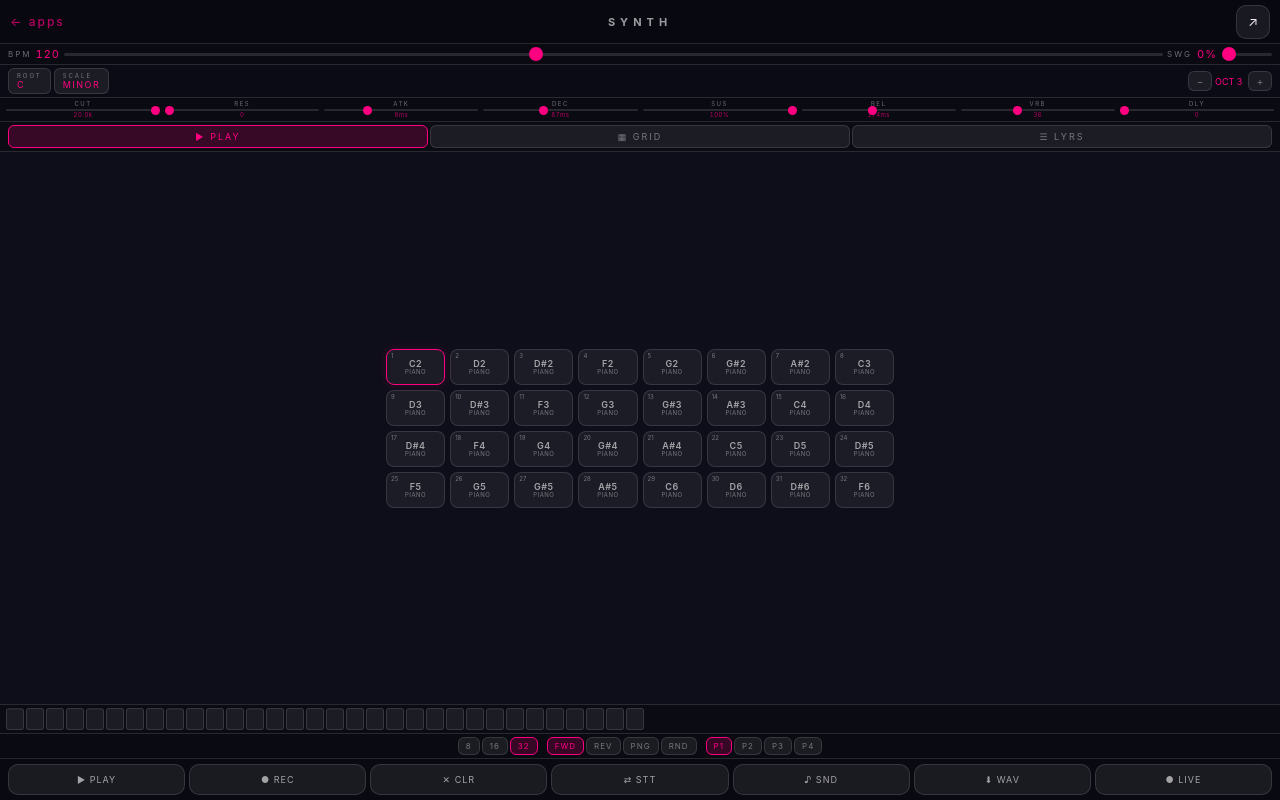
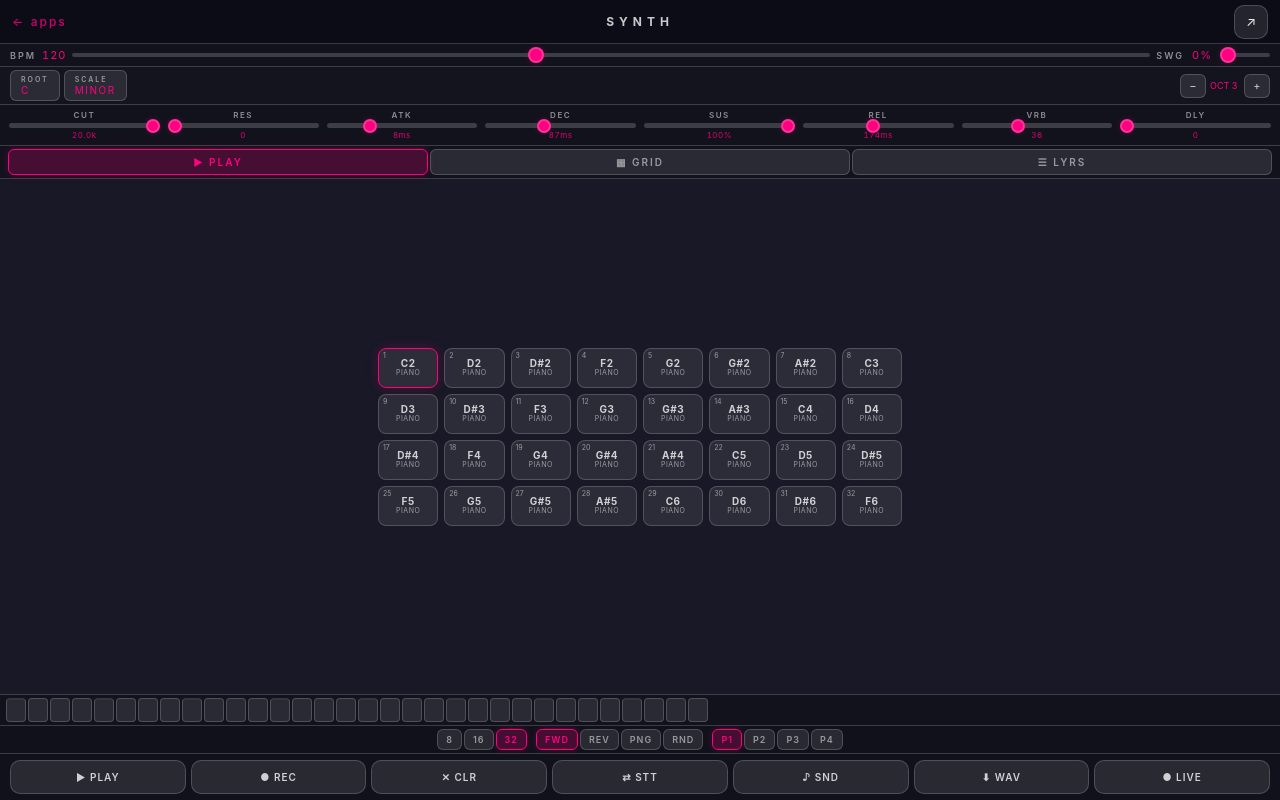
Before and after one commit to 1800bobrossdotcom-byte/cbay, a website: page public/synth.html in a window 1280 px wide. Drawn offline with Linux system fonts and the light colour scheme.

Commit message:
brighter realistic design: all 10 apps - upgraded CSS vars, SYNTH layout overhaul with larger labels/knobs/controls

```diff
--- a/public/synth.html
+++ b/public/synth.html
@@ -7,96 +7,100 @@
 <style>
 *,*::before,*::after{margin:0;padding:0;box-sizing:border-box}
 :root{
-  --bg:#0e0e1a;--surface:rgba(255,255,255,0.07);--border:rgba(255,255,255,0.12);
-  --text:#f0e8f4;--text-dim:rgba(255,255,255,0.6);--text-muted:rgba(255,255,255,0.4);
-  --accent:#FF0080;--accent-dim:rgba(255,0,128,0.18);--accent-border:rgba(255,0,128,0.40);
-  --accent-glow:rgba(255,0,128,0.15);--pad-bg:rgba(255,255,255,0.06);
-  --rec:#FF3333;--rec-dim:rgba(255,51,51,0.18);
+  --bg:#181826;--surface:rgba(255,255,255,0.10);--border:rgba(255,255,255,0.18);
+  --text:#f2eaf6;--text-dim:rgba(255,255,255,0.78);--text-muted:rgba(255,255,255,0.52);
+  --accent:#FF0080;--accent-dim:rgba(255,0,128,0.22);--accent-border:rgba(255,0,128,0.48);
+  --accent-glow:rgba(255,0,128,0.22);--pad-bg:rgba(255,255,255,0.09);
+  --rec:#FF3333;--rec-dim:rgba(255,51,51,0.22);
 }
 html,body{width:100%;height:100%;overflow:hidden;background:var(--bg);
   font-family:-apple-system,BlinkMacSystemFont,'Segoe UI',system-ui,sans-serif;
   color:var(--text);-webkit-user-select:none;user-select:none;touch-action:manipulation}
 #app{display:flex;flex-direction:column;width:100%;height:100%;height:100dvh}
 
-.topbar{display:flex;align-items:center;justify-content:space-between;height:44px;padding:0 10px;
-  background:rgba(8,8,16,0.9);backdrop-filter:blur(16px);-webkit-backdrop-filter:blur(16px);
+.topbar{display:flex;align-items:center;justify-content:space-between;height:44px;padding:0 12px;
+  background:rgba(12,12,22,0.92);backdrop-filter:blur(16px);-webkit-backdrop-filter:blur(16px);
   border-bottom:1px solid var(--border);flex-shrink:0;z-index:10;position:relative}
-.topbar a{color:var(--accent);text-decoration:none;font-size:12px;letter-spacing:2px;font-weight:500;opacity:0.7}
+.topbar a{color:var(--accent);text-decoration:none;font-size:12px;letter-spacing:2px;font-weight:500;opacity:0.8}
 .topbar a:hover{opacity:1}
-.topbar .title{font-size:11px;letter-spacing:5px;text-transform:uppercase;color:var(--text-dim);
+.topbar .title{font-size:12px;letter-spacing:5px;text-transform:uppercase;color:var(--text-dim);
   position:absolute;left:50%;transform:translateX(-50%);font-weight:700;pointer-events:none}
 .topbar button{background:var(--surface);border:1px solid var(--border);border-radius:10px;
   color:var(--text);width:34px;height:34px;font-size:13px;cursor:pointer;
   display:flex;align-items:center;justify-content:center;font-family:inherit}
 .topbar button:active{background:var(--accent-dim);border-color:var(--accent-border)}
 
-.ctrl-bar{display:flex;align-items:center;gap:4px;padding:3px 8px;
-  background:rgba(0,0,0,0.3);border-bottom:1px solid var(--border);flex-shrink:0;flex-wrap:wrap}
-.ctrl-bar .lbl{font-size:8px;letter-spacing:2px;color:var(--text-muted);text-transform:uppercase}
-.ctrl-bar .val{font-size:11px;color:var(--accent);min-width:22px;text-align:center;
+.ctrl-bar{display:flex;align-items:center;gap:6px;padding:4px 10px;
+  background:rgba(0,0,0,0.25);border-bottom:1px solid var(--border);flex-shrink:0;flex-wrap:wrap}
+.ctrl-bar .lbl{font-size:9px;letter-spacing:2px;color:var(--text-muted);text-transform:uppercase;font-weight:600}
+.ctrl-bar .val{font-size:11px;color:var(--accent);min-width:24px;text-align:center;
   font-variant-numeric:tabular-nums;letter-spacing:1px}
-.ctrl-bar input[type=range]{flex:1;height:3px;-webkit-appearance:none;appearance:none;
+.ctrl-bar input[type=range]{flex:1;height:4px;-webkit-appearance:none;appearance:none;
   background:var(--border);border-radius:2px;outline:none}
-.ctrl-bar input[type=range]::-webkit-slider-thumb{-webkit-appearance:none;width:14px;height:14px;
-  border-radius:50%;background:var(--accent);border:none;cursor:pointer}
+.ctrl-bar input[type=range]::-webkit-slider-thumb{-webkit-appearance:none;width:16px;height:16px;
+  border-radius:50%;background:var(--accent);border:2px solid rgba(255,255,255,0.2);cursor:pointer;
+  box-shadow:0 0 6px var(--accent-glow)}
 
-.scale-bar{display:flex;align-items:center;gap:3px;padding:3px 8px;
-  background:rgba(0,0,0,0.2);border-bottom:1px solid var(--border);flex-shrink:0}
-.scale-btn{padding:3px 8px;border:1px solid var(--border);border-radius:6px;background:var(--surface);
-  color:var(--accent);font-size:9px;letter-spacing:1.5px;cursor:pointer;font-family:inherit;
+.scale-bar{display:flex;align-items:center;gap:4px;padding:3px 10px;
+  background:rgba(0,0,0,0.18);border-bottom:1px solid var(--border);flex-shrink:0}
+.scale-btn{padding:4px 10px;border:1px solid var(--border);border-radius:6px;background:var(--surface);
+  color:var(--accent);font-size:10px;letter-spacing:1.5px;cursor:pointer;font-family:inherit;
   text-transform:uppercase;transition:all 0.15s;-webkit-tap-highlight-color:transparent}
 .scale-btn:active{background:var(--accent-dim);border-color:var(--accent)}
-.scale-btn .lbl{font-size:6px;letter-spacing:2px;color:var(--text-muted);display:block;margin-bottom:0}
-.oct-btn{padding:3px 6px;border:1px solid var(--border);border-radius:6px;background:var(--surface);
-  color:var(--text-muted);font-size:10px;cursor:pointer;font-family:inherit;min-width:24px;text-align:center}
+.scale-btn .lbl{font-size:7px;letter-spacing:2px;color:var(--text-muted);display:block;margin-bottom:0;font-weight:600}
+.oct-btn{padding:4px 8px;border:1px solid var(--border);border-radius:6px;background:var(--surface);
+  color:var(--text-dim);font-size:11px;cursor:pointer;font-family:inherit;min-width:26px;text-align:center}
 .oct-btn:active{color:var(--accent);border-color:var(--accent)}
 
-.engine-bar{display:flex;gap:1px;padding:2px 4px;overflow-x:auto;flex-shrink:0;
-  background:rgba(0,0,0,0.3);border-bottom:1px solid var(--border);
+.engine-bar{display:flex;gap:2px;padding:4px 6px;overflow-x:auto;flex-shrink:0;
+  background:rgba(0,0,0,0.25);border-bottom:1px solid var(--border);
   scrollbar-width:none;-ms-overflow-style:none}
 .engine-bar::-webkit-scrollbar{display:none}
-.knob{display:flex;flex-direction:column;align-items:center;gap:0;min-width:40px;
-  padding:1px 2px;flex:1;flex-shrink:0}
-.knob .lbl{font-size:6px;letter-spacing:1.5px;color:var(--text-muted);text-transform:uppercase;line-height:1}
-.knob input[type=range]{width:100%;min-width:28px;height:2px;-webkit-appearance:none;appearance:none;
-  background:var(--border);border-radius:2px;outline:none;margin:2px 0 1px}
-.knob input[type=range]::-webkit-slider-thumb{-webkit-appearance:none;width:9px;height:9px;
-  border-radius:50%;background:var(--accent);border:none;cursor:pointer}
-.knob .val{font-size:6px;color:var(--accent);font-variant-numeric:tabular-nums;
-  letter-spacing:0.5px;line-height:1;opacity:0.7}
+.knob{display:flex;flex-direction:column;align-items:center;gap:1px;min-width:46px;
+  padding:2px 3px;flex:1;flex-shrink:0}
+.knob .lbl{font-size:8px;letter-spacing:1.5px;color:var(--text-muted);text-transform:uppercase;line-height:1;font-weight:600}
+.knob input[type=range]{width:100%;min-width:32px;height:5px;-webkit-appearance:none;appearance:none;
+  background:var(--border);border-radius:3px;outline:none;margin:3px 0 2px}
+.knob input[type=range]::-webkit-slider-thumb{-webkit-appearance:none;width:14px;height:14px;
+  border-radius:50%;background:var(--accent);border:2px solid rgba(255,255,255,0.2);cursor:pointer;
+  box-shadow:0 0 6px var(--accent-glow)}
+.knob .val{font-size:8px;color:var(--accent);font-variant-numeric:tabular-nums;
+  letter-spacing:0.5px;line-height:1;opacity:0.85}
 
 /* ── Mode tabs ── */
 .mode-tabs{display:flex;gap:2px;padding:3px 8px;background:rgba(0,0,0,0.25);
   border-bottom:1px solid var(--border);flex-shrink:0}
-.mtab{flex:1;padding:5px 4px;border:1px solid var(--border);border-radius:6px;background:var(--surface);
-  color:var(--text-muted);font-size:9px;letter-spacing:2px;text-transform:uppercase;
-  cursor:pointer;font-family:inherit;text-align:center;transition:all 0.15s}
-.mtab.on{border-color:var(--accent);color:var(--accent);background:var(--accent-dim)}
+.mtab{flex:1;padding:6px 4px;border:1px solid var(--border);border-radius:6px;background:var(--surface);
+  color:var(--text-muted);font-size:10px;letter-spacing:2px;text-transform:uppercase;
+  cursor:pointer;font-family:inherit;text-align:center;transition:all 0.15s;font-weight:600}
+.mtab.on{border-color:var(--accent);color:var(--accent);background:var(--accent-dim);
+  box-shadow:0 0 8px var(--accent-glow)}
 
 /* ── PLAY view ── */
 .play-view{flex:1;display:flex;flex-direction:column;min-height:0}
 .play-view.hidden{display:none}
-.pad-grid{flex:1;display:grid;grid-template-columns:repeat(8,1fr);gap:3px;padding:4px;
+.pad-grid{flex:1;display:grid;grid-template-columns:repeat(8,1fr);gap:4px;padding:5px;
   min-height:0;align-content:center;max-width:600px;margin:0 auto;width:100%}
 .pad{border-radius:8px;background:var(--pad-bg);border:1px solid var(--border);
   display:flex;align-items:center;justify-content:center;flex-direction:column;gap:0;
   cursor:pointer;transition:transform 0.06s,background 0.06s,border-color 0.15s,box-shadow 0.18s;
-  -webkit-tap-highlight-color:transparent;position:relative;min-height:0;touch-action:none;
-  min-height:36px}
-.pad:active,.pad.flash{transform:scale(0.93);background:var(--accent-dim);border-color:var(--accent)}
-.pad.sel{border-color:var(--accent);box-shadow:0 0 10px var(--accent-glow)}
-.pad .nm{font-size:9px;letter-spacing:0.5px;color:var(--text-dim);text-transform:uppercase;
-  text-align:center;line-height:1;pointer-events:none;font-weight:600}
-.pad .sub{font-size:6px;color:var(--text-muted);pointer-events:none;letter-spacing:0.5px}
-.pad .idx{position:absolute;top:2px;left:4px;font-size:6px;color:var(--text-muted);pointer-events:none}
+  -webkit-tap-highlight-color:transparent;position:relative;touch-action:none;
+  min-height:40px}
+.pad:active,.pad.flash{transform:scale(0.93);background:var(--accent-dim);border-color:var(--accent);
+  box-shadow:0 0 12px var(--accent-glow)}
+.pad.sel{border-color:var(--accent);box-shadow:0 0 12px var(--accent-glow)}
+.pad .nm{font-size:10px;letter-spacing:0.5px;color:var(--text-dim);text-transform:uppercase;
+  text-align:center;line-height:1;pointer-events:none;font-weight:700}
+.pad .sub{font-size:7px;color:var(--text-muted);pointer-events:none;letter-spacing:0.5px}
+.pad .idx{position:absolute;top:2px;left:4px;font-size:7px;color:var(--text-muted);pointer-events:none}
 
 .step-wrap{display:flex;gap:2px;padding:3px 6px;overflow-x:auto;flex-shrink:0;
   background:rgba(0,0,0,0.25);border-top:1px solid var(--border);
   scrollbar-width:none;-ms-overflow-style:none}
 .step-wrap::-webkit-scrollbar{display:none}
-.step{flex:0 0 auto;width:18px;height:22px;border-radius:3px;border:1px solid var(--border);
+.step{flex:0 0 auto;width:20px;height:24px;border-radius:4px;border:1px solid var(--border);
   background:var(--surface);cursor:pointer;transition:background 0.08s;position:relative}
-.step.on::after{content:'';position:absolute;inset:3px;border-radius:2px;background:var(--accent);opacity:0.8}
+.step.on::after{content:'';position:absolute;inset:3px;border-radius:2px;background:var(--accent);opacity:0.85}
 .step.on{background:var(--accent-dim);border-color:rgba(255,0,128,0.2)}
 .step.cur{box-shadow:inset 0 0 0 2px var(--accent)}
 .step.beat{border-top:2px solid rgba(255,255,255,0.06)}
@@ -155,19 +159,21 @@ html,body{width:100%;height:100%;overflow:hidden;background:var(--bg);
   padding:3px 6px;background:rgba(0,0,0,0.3);border-top:1px solid var(--border);flex-shrink:0;flex-wrap:wrap}
 .seg{display:flex;gap:2px}
 .seg .sep{width:1px;background:var(--border);margin:0 2px}
-.pbtn{padding:3px 7px;border:1px solid var(--border);border-radius:6px;background:var(--surface);
-  color:var(--text-muted);font-size:8px;letter-spacing:1px;cursor:pointer;
-  font-family:inherit;text-transform:uppercase;transition:all 0.15s}
-.pbtn.on{border-color:var(--accent);color:var(--accent);background:var(--accent-dim)}
+.pbtn{padding:4px 8px;border:1px solid var(--border);border-radius:6px;background:var(--surface);
+  color:var(--text-muted);font-size:9px;letter-spacing:1px;cursor:pointer;
+  font-family:inherit;text-transform:uppercase;transition:all 0.15s;font-weight:600}
+.pbtn.on{border-color:var(--accent);color:var(--accent);background:var(--accent-dim);
+  box-shadow:0 0 6px var(--accent-glow)}
 .pbtn.has-data{color:var(--text-dim)}
 
-.transport{display:flex;gap:4px;padding:5px 8px;border-top:1px solid var(--border);
-  background:rgba(0,0,0,0.35);flex-shrink:0}
-.transport button{flex:1;padding:9px 2px;border:1px solid var(--border);border-radius:10px;
-  background:var(--surface);color:var(--text-dim);font-size:9px;letter-spacing:1px;
-  text-transform:uppercase;cursor:pointer;font-family:inherit;transition:all 0.15s}
+.transport{display:flex;gap:5px;padding:6px 10px;border-top:1px solid var(--border);
+  background:rgba(0,0,0,0.30);flex-shrink:0}
+.transport button{flex:1;padding:10px 2px;border:1px solid var(--border);border-radius:10px;
+  background:var(--surface);color:var(--text-dim);font-size:10px;letter-spacing:1px;
+  text-transform:uppercase;cursor:pointer;font-family:inherit;transition:all 0.15s;font-weight:600}
 .transport button:active{background:var(--accent-dim);border-color:var(--accent-border)}
-.transport .playing{border-color:var(--accent);color:var(--accent);background:var(--accent-dim)}
+.transport .playing{border-color:var(--accent);color:var(--accent);background:var(--accent-dim);
+  box-shadow:0 0 8px var(--accent-glow)}
 .transport .rec-armed{border-color:var(--rec);color:var(--rec);background:var(--rec-dim);
   animation:rec-pulse 1s ease infinite}
 @keyframes rec-pulse{0%,100%{opacity:1}50%{opacity:0.6}}
@@ -202,11 +208,11 @@ html,body{width:100%;height:100%;overflow:hidden;background:var(--bg);
   opacity:0;transition:opacity 0.3s;pointer-events:none;z-index:200;text-transform:uppercase}
 .toast.show{opacity:1}
 
-@media(max-width:380px){.pad .nm{font-size:8px}.pad-grid{grid-template-columns:repeat(4,1fr)}
-  .transport button{font-size:8px;padding:8px 1px}.step{width:14px;height:18px}.knob{min-width:34px}
-  .m-cell{width:24px;height:24px}.m-row{height:24px}.m-label{width:36px;font-size:7px}}
-@media(min-width:600px){.pad-grid{max-width:520px}}
-@media(min-height:750px){.pad-grid{gap:5px;padding:6px}}
+@media(max-width:380px){.pad .nm{font-size:9px}.pad-grid{grid-template-columns:repeat(4,1fr)}
+  .transport button{font-size:9px;padding:9px 1px}.step{width:16px;height:20px}.knob{min-width:38px}
+  .m-cell{width:24px;height:24px}.m-row{height:24px}.m-label{width:38px;font-size:7px}}
+@media(min-width:600px){.pad-grid{max-width:540px}}
+@media(min-height:750px){.pad-grid{gap:6px;padding:8px}}
 </style>
 </head>
 <body>
```
Also changed, not shown: public/apps.html (+5 -5 lines), public/artifact.html (+10 -10 lines), public/breaks.html (+12 -11 lines), public/index.html (+5 -5 lines), public/shield.html (+13 -13 lines), public/spectra.html (+10 -10 lines), public/take.html (+10 -10 lines), public/tone-lab.html (+10 -10 lines), public/tones.html (+10 -10 lines).
